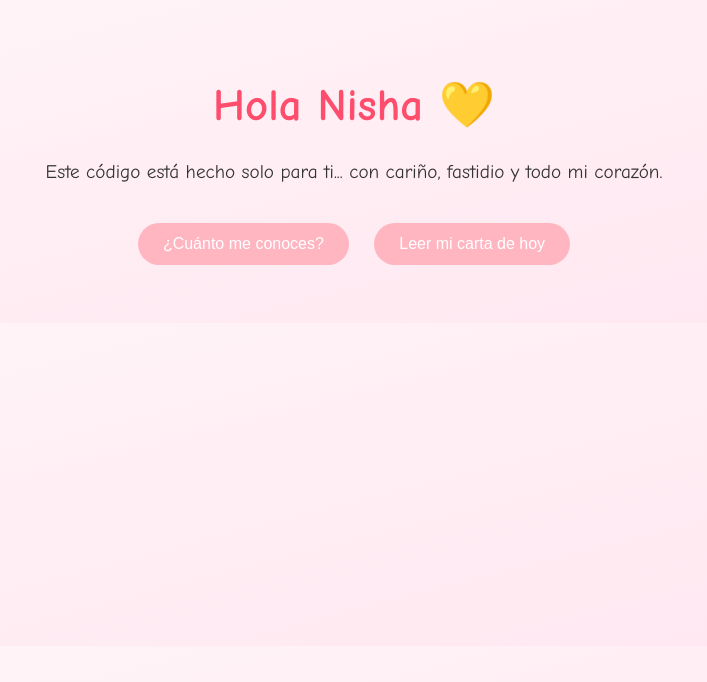
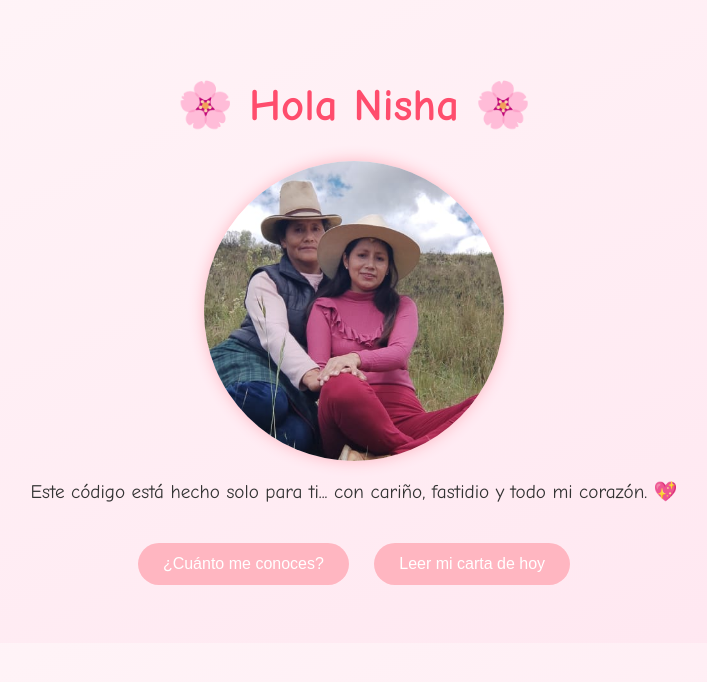
Before and after one commit to Valicho-01/Para-nisha-, a plain HTML site: page index.html in a window 1280 px wide. Shown: the whole page, without its empty margins (286-993 px from the left). Drawn offline with Linux system fonts and the light colour scheme.

Commit message:
Add files via upload

```diff
--- a/index.html
+++ b/index.html
@@ -8,9 +8,11 @@
 </head>
 <body>
 
-  <h1>Hola Nisha 💛</h1>
+  <h1>🌸 Hola Nisha 🌸</h1>
 
-  <p>Este código está hecho solo para ti... con cariño, fastidio y todo mi corazón.</p>
+  <img src="nisha.jpg" alt="Foto de Nisha" class="foto-nisha">
+
+  <p>Este código está hecho solo para ti... con cariño, fastidio y todo mi corazón. 💖</p>
 
   <button onclick="iniciarJuego()">¿Cuánto me conoces?</button>
   <button onclick="mostrarCarta()">Leer mi carta de hoy</button>
--- a/style.css
+++ b/style.css
@@ -1,3 +1,4 @@
+/* Fondo general */
 body {
   background: linear-gradient(to bottom right, #fff5f8, #ffe6f0);
   font-family: 'Comic Sans MS', cursive, sans-serif;
@@ -6,17 +7,35 @@ body {
   color: #333;
 }
 
+/* Título principal */
 h1 {
   font-size: 2.8em;
   color: #ff4d6d;
   animation: aparecer 2s ease-in-out;
 }
 
+/* Párrafo debajo del título */
 p {
   font-size: 1.2em;
   margin-bottom: 30px;
 }
 
+/* Imagen de Nisha */
+.foto-nisha {
+  width: 300px;
+  height: 300px;
+  object-fit: cover;
+  border-radius: 50%;
+  margin-top: 15px;
+  box-shadow: 0 0 15px #ffb6c1;
+  animation: girarYDetener 2s ease-out;
+  display: block;
+  margin-left: auto;
+  margin-right: auto;
+}
+
+
+/* Botones */
 button {
   padding: 12px 25px;
   margin: 10px;
@@ -33,6 +52,7 @@ button:hover {
   background-color: #ff7f9c;
 }
 
+/* Secciones del juego y carta */
 .seccion {
   margin-top: 30px;
   padding: 20px;
@@ -42,7 +62,23 @@ button:hover {
   box-shadow: 0 0 10px #ffb6c1;
 }
 
+/* Animaciones */
 @keyframes aparecer {
   from { opacity: 0; transform: scale(0.9); }
   to { opacity: 1; transform: scale(1); }
 }
+
+@keyframes girarYDetener {
+  0% {
+    transform: rotate(0deg) scale(0.8);
+    opacity: 0;
+  }
+  50% {
+    transform: rotate(360deg) scale(1.1);
+    opacity: 1;
+  }
+  100% {
+    transform: rotate(0deg) scale(1);
+    opacity: 1;
+  }
+}
```
